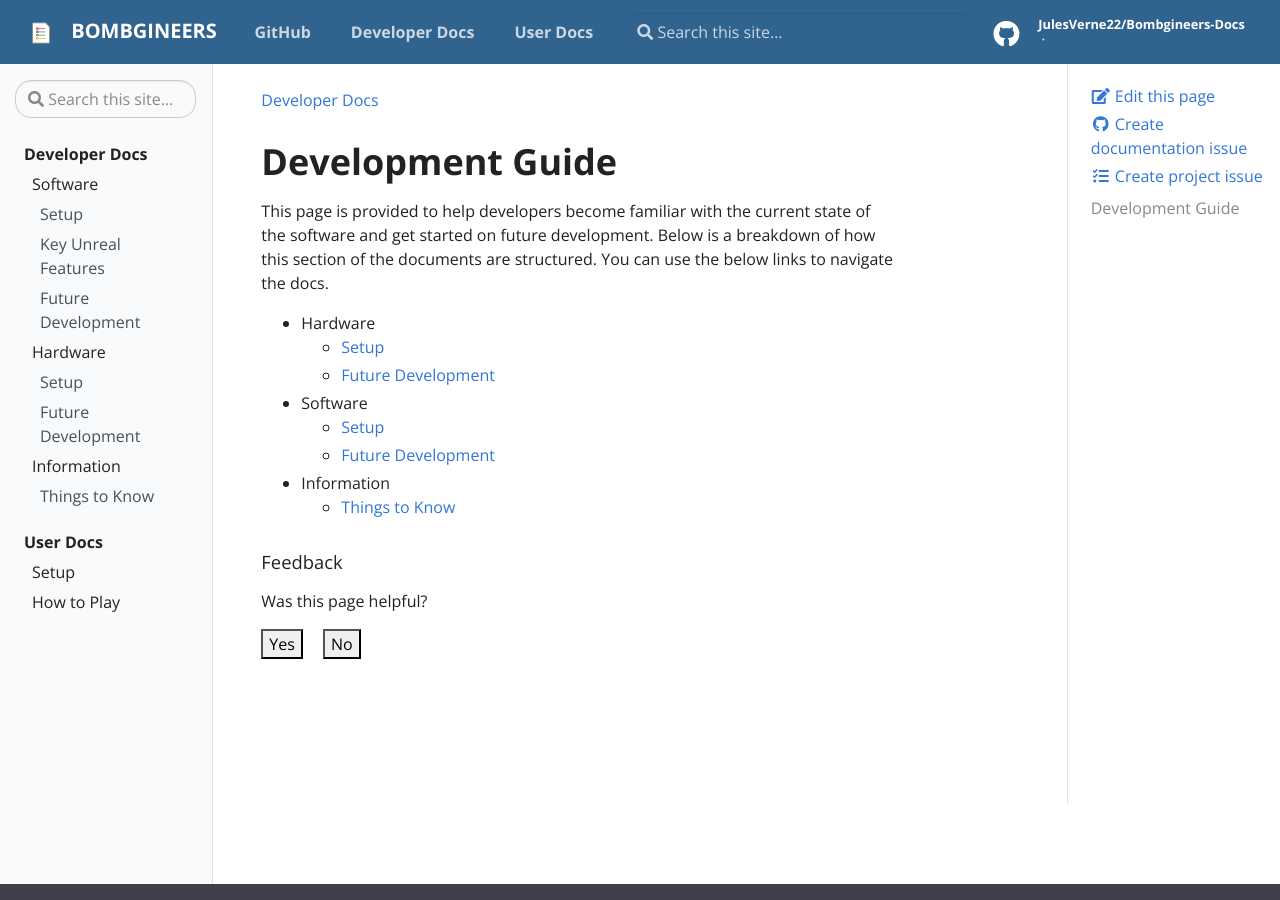
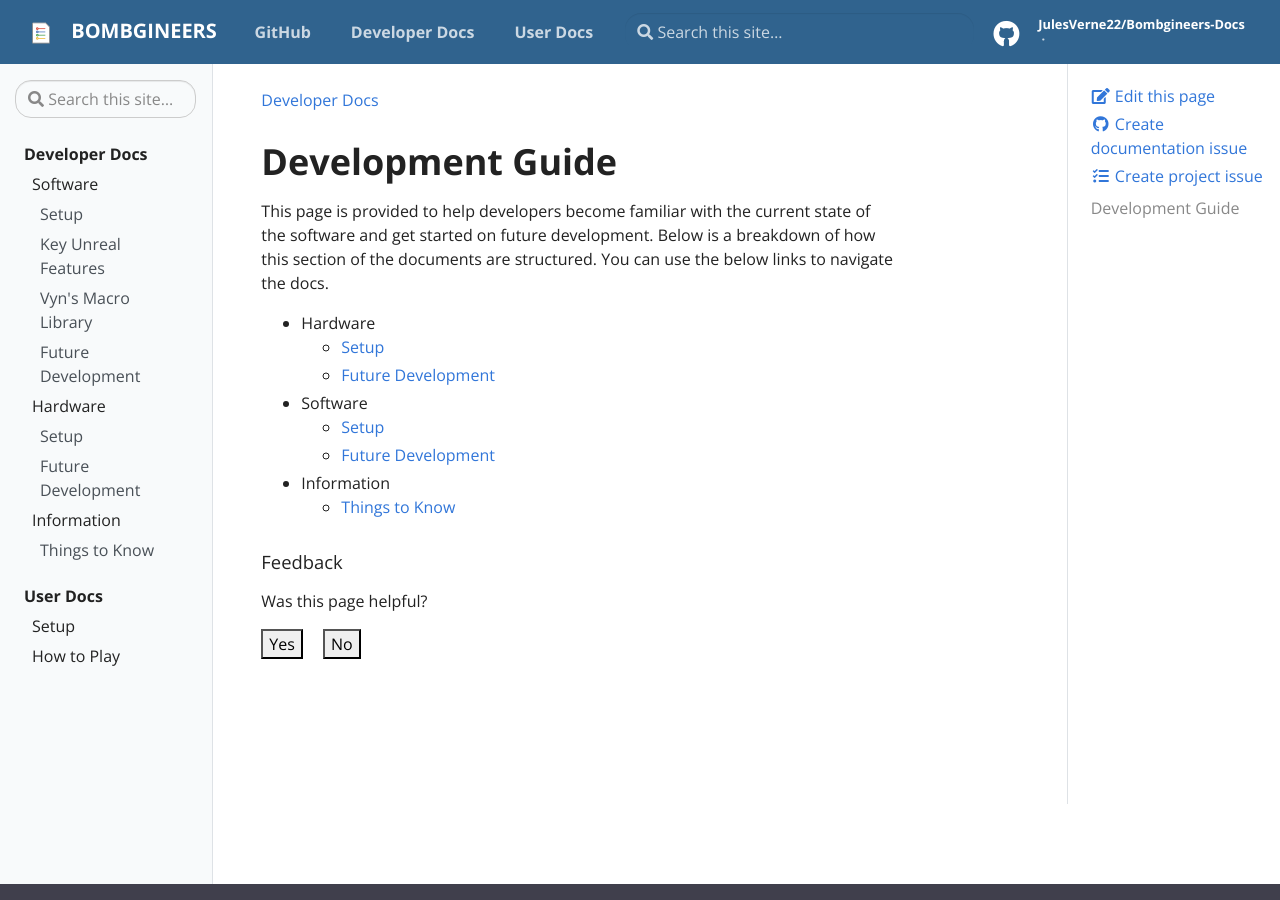
Before and after one commit to JulesVerne22/Bombgineers-Docs, a Jekyll site: the page built from pages/Development-Docs/development.md, in a window 1280 px wide and 900 px high. Built offline with Jekyll 4.4.1, drawn with Linux system fonts in a browser that asks for light colours.

Commit message:
fix: add path for vyns macro library

```diff
--- a/_data/toc.yml
+++ b/_data/toc.yml
@@ -8,6 +8,8 @@
           url: "dev-docs/software/software-setup"
         - title: Key Unreal Features
           url: "dev-docs/software/key-unreal-features"
+        - title: Vyn's Macro Library
+          url: "dev-docs/software/vyns-macro-library"
         - title: Future Development
           url: "dev-docs/software/future-software-dev"
     - title: "Hardware"
```
